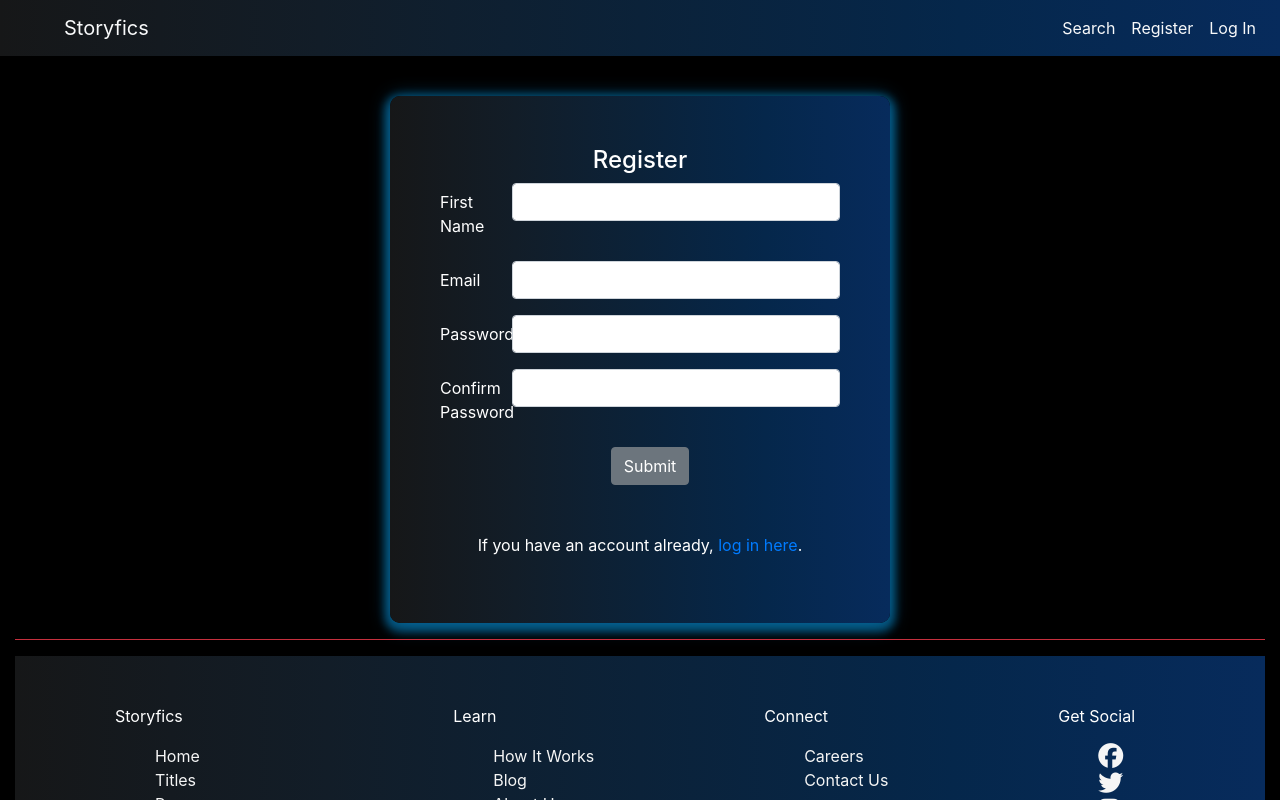
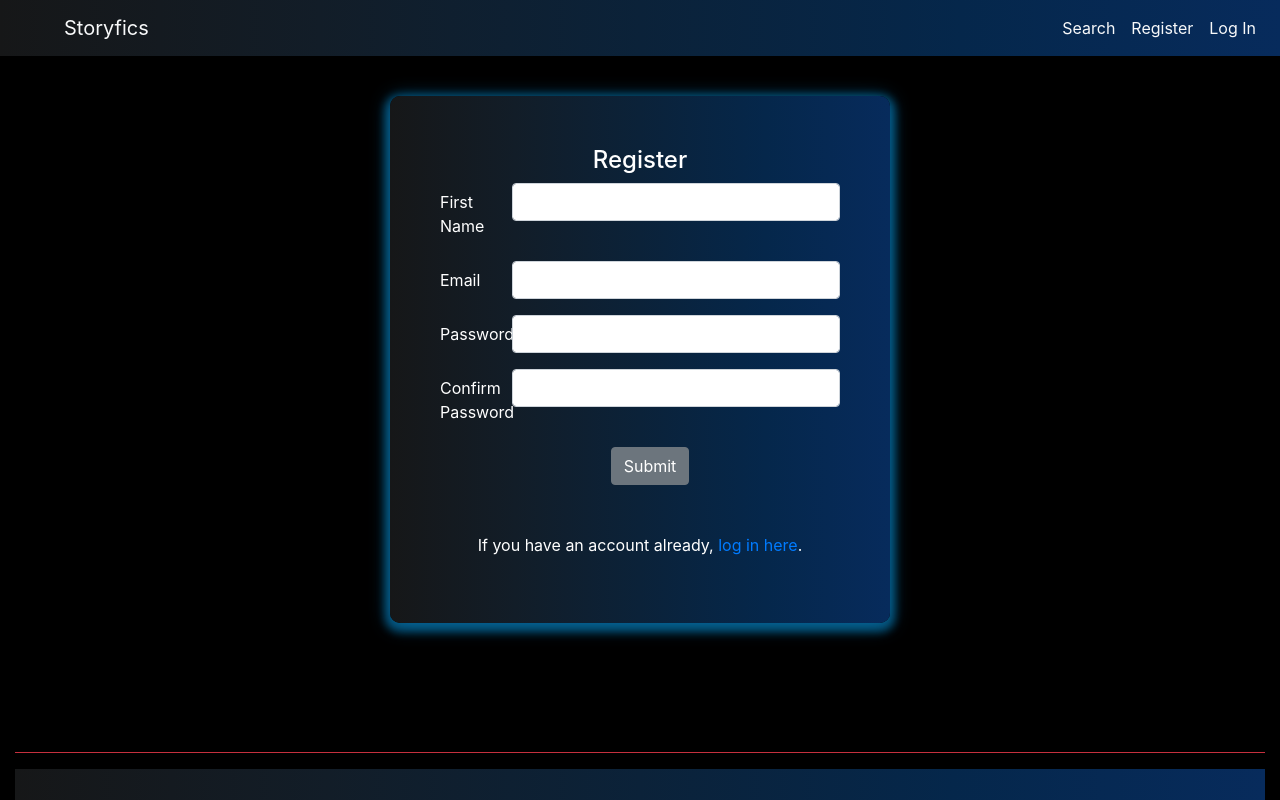
Before and after one commit to erlinh/VisualNovel, a React (Create React App) app in the folder client/: page /register in a window 1280 px wide. Shown: the top 800 px of the page. Built offline with nearby package versions, Linux system fonts and the light colour scheme; no server answers.

Commit message:
Trying to put Alert info when log in and logout

```diff
--- a/client/src/App.js
+++ b/client/src/App.js
@@ -18,7 +18,6 @@ function App() {
     const user = window.localStorage.getItem('userinfo');
     if(user){
       updateUserID(user);
-
     }
   },[]);
   const updateUserID = (newUserID) => {
--- a/client/src/pages/LogInPage.js
+++ b/client/src/pages/LogInPage.js
@@ -6,7 +6,7 @@ import { AuthContext } from '../firebase/authContext';
 import NavBar from '../components/NavBar/NavBar';
 import FooterGrid from '../components/Footer/FooterGrid';
 
-import { Col, Card, Form, FormGroup, Label, Input, Button } from 'reactstrap';
+import { Col,Form, FormGroup, Label, Input, Button } from 'reactstrap';
 import './LogInPage.css';
 
 
@@ -57,7 +57,7 @@ export default function LogInPage() {
       {userID ? (
         <Redirect to="/" />
       ) : (
-        <div className=" col-lg-12 mt-5 pt-5">
+        <div className=" container col-lg-12 mt-5 pt-5">
           <NavBar />
           <div style={{minHeight:'80vh'}}>
             <Form  className="auth-form container-fluid">
--- a/client/src/pages/RegisterPage.js
+++ b/client/src/pages/RegisterPage.js
@@ -86,6 +86,7 @@ export default function RegisterPage() {
 
         <div className="container col-lg-12 mt-5 pt-5">
         <NavBar />
+        <div style={{minHeight:'80vh'}}>
           <Form className="auth-form">
           <h4 className="text-center">Register</h4>
           {errMsg ? (
@@ -127,7 +128,7 @@ export default function RegisterPage() {
             </FormGroup>
             <p className="text-center mt-5" >If you have an account already, <Link to="/login" >log in here</Link>.</p>
           </Form>
-
+</div>
           <div className="bg-danger">
             <hr />
           </div>
```
Also changed, not shown: client/src/components/NavBar/NavBar.js (+7 -2 lines).
